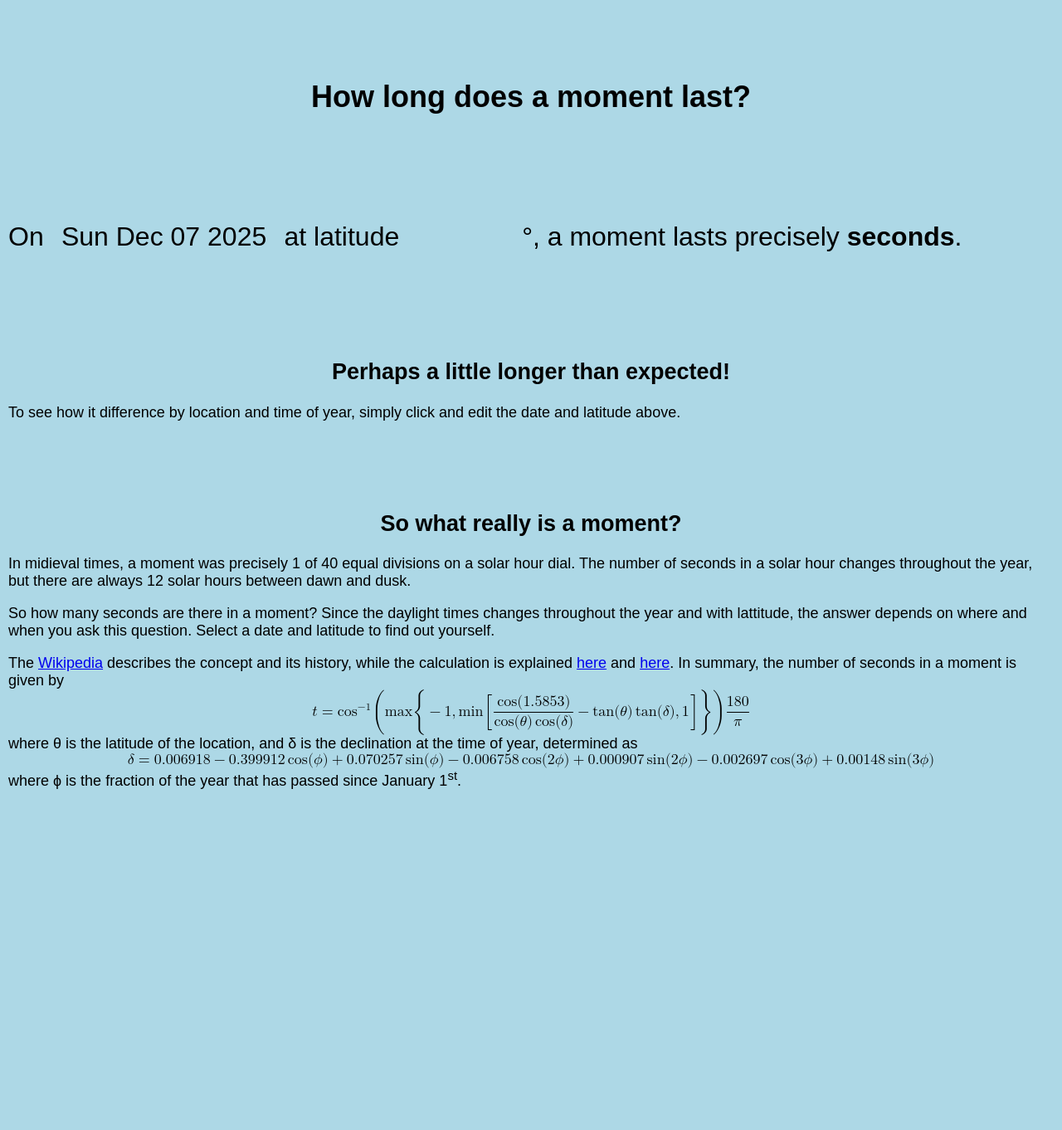
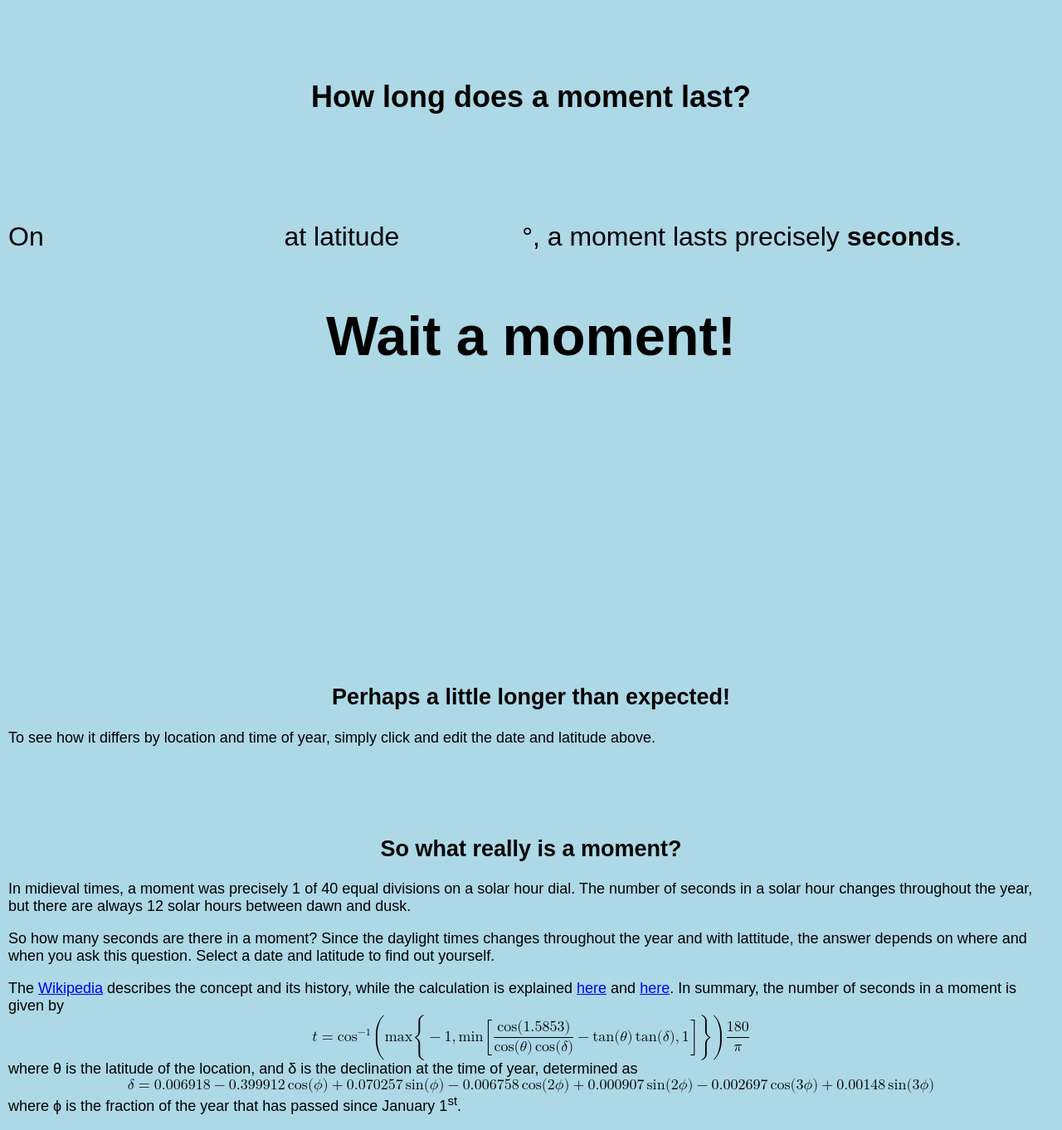
Before and after one commit to corilim/corilim.github.io, a Jekyll site: the page outreach/moment.html, which Jekyll copies as it is, in a window 1280 px wide. Shown: the whole page at 83% size. Built offline with Jekyll 4.4.1, drawn with Linux system fonts in a browser that asks for light colours; before the commit the page ends 970 px from its top, so only the background shows below that; some of the changed lines change nothing that is shown.

Commit message:
Added countdown timer.

```diff
--- a/outreach/moment.html
+++ b/outreach/moment.html
@@ -7,33 +7,67 @@
                 document.getElementsByName('latitude')[0].value = position.coords.latitude;
                 update();
             }
+            function calcMoment(latitude, time) {
+                var fractional_year =  (time / 1000 / 3600 / 24 % 365.25) * 2 * Math.PI / 365.25;
+                var declination = 0.006918 - 0.399912 * Math.cos(fractional_year) + 0.070257 * Math.sin(fractional_year) - 0.006758 * Math.cos(2 * fractional_year) + 0.000907 * Math.sin(2 * fractional_year) - 0.002697 * Math.cos(3 * fractional_year) + 0.00148 * Math.sin(3 * fractional_year)
+                function clamp(n) {
+                    return n <= -1 ? -1 : n >= 1 ? 1 : n;
+                }
+                var daylight_h = Math.acos(clamp(Math.cos(1.5853) / (Math.cos(latitude) * Math.cos(declination)) - Math.tan(latitude) * Math.tan(declination))) * 24 / Math.PI;
+                var solar_hour_s = daylight_h * 3600 / 12;
+                return solar_hour_s / 40;
+            }
+            function update(){
+                var latitude_str = document.getElementsByName('latitude')[0].value;
+                var latitude = parseFloat(latitude_str) * Math.PI / 180;
+                if (isNaN(latitude)) {
+                    if (navigator.geolocation) navigator.geolocation.getCurrentPosition(setLatitude, () => setLatitude({latitude: 0}));
+                    return;
+                }
+                if (latitude_str.toLowerCase().includes('s')) {latitude = -latitude;}
 
-            function update(){
                 var time = Date.parse(document.getElementsByName('time')[0].value);
                 if (isNaN(time)) {
                     var today = new Date();
                     document.getElementsByName('time')[0].value = today.toDateString();
                     var time = today.getTime();
                 }
-                var day_of_year = time / 1000 / 3600 / 24 % 365.25 + 1;
 
-                var latitude_str = document.getElementsByName('latitude')[0].value;
-                var latitude = parseFloat(latitude_str) * Math.PI / 180;
-                if (isNaN(latitude)) {
-                    if (navigator.geolocation) navigator.geolocation.getCurrentPosition(setLatitude);
-                    return;
+                document.getElementById('duration').innerHTML = calcMoment(latitude, time).toFixed(1);
+            }
+            function startCountDown() {
+                t = parseFloat(document.getElementById('duration').innerHTML)
+                if (isNaN(t)) return;
+
+                var b = document.getElementById('wait');
+                if (b.endTime) {
+                    clearTimeout(b.timeout);
+                    delete b.timeout;
+                    delete b.endTime;
+                    b.value = b.initialValue;
+                    delete b.initialValue;
+                    b.classList.remove('counting');
+                } else {
+                    b.initialValue = b.value;
+                    b.classList.add('counting');
+                    b.endTime = new Date().getTime() + t * 1000;
+                    b.value = t.toFixed() + 's';
+                    b.timeout = setTimeout(countDown, (t % 1) * 1000);
                 }
-                if (latitude_str.toLowerCase().includes('s')) {latitude = -latitude;}
-
-                var fractional_year =  (day_of_year - 1) * 2 * Math.PI / 365.25;
-                var declination = 0.006918 - 0.399912 * Math.cos(fractional_year) + 0.070257 * Math.sin(fractional_year) - 0.006758 * Math.cos(2 * fractional_year) + 0.000907 * Math.sin(2 * fractional_year) - 0.002697 * Math.cos(3 * fractional_year) + 0.00148 * Math.sin(3 * fractional_year)
-                function clamp(n) {
-                    return n <= -1 ? -1 : n >= 1 ? 1 : n;
+            }
+            function countDown(t) {
+                var b = document.getElementById('wait');
+                rt = b.endTime - new Date().getTime();
+                if (rt >= 0) {
+                    b.value = (rt / 1000).toFixed() + 's';
+                    b.timeout = setTimeout(countDown, rt % 1000);
+                } else {
+                    delete b.timeout;
+                    delete b.endTime;
+                    b.value = b.initialValue;
+                    delete b.initialValue;
+                    b.classList.remove('counting');
                 }
-                var daylight_h = Math.acos(clamp(Math.cos(1.5853) / (Math.cos(latitude) * Math.cos(declination)) - Math.tan(latitude) * Math.tan(declination))) * 24 / Math.PI;
-                var solar_hour_s = daylight_h * 3600 / 12;
-                var moment = solar_hour_s / 40;
-                document.getElementById('duration').innerHTML = moment.toFixed(1);
             }
         </script>
         <style>
@@ -66,21 +100,42 @@
             input:hover {
                 color: darkred;
             }
+            input#wait {
+                border: 20pt;
+                border-radius: 20pt;
+                align-self: center;
+                width: 100%;
+                height: 150pt;
+                font-size: 50pt;
+                font-weight: bold;
+                text-align: center;
+            }
+            input#wait.counting {
+                color: darkred;
+                background-color: lightblue;
+                font-size: 100pt;
+            }
         </style>
     </head>
     <body onload="update()">
         <div>
             <h1>How long does a moment last?</h1>
-            <form>
+            <form action="javascript:startCountDown()">
                 <label for="time">On</label>
                 <input type="text" name="time" size="12" onchange="update()">
                 <label for="latitude">at latitude</label>
                 <input type="text" name="latitude" size="5" onchange="update()">°,
                 a moment lasts precisely <b><span id="duration"> </span> seconds</b>.
+                <input type="submit" id="wait" value="Wait a moment!">
             </form>
 
+            <br>
+            <br>
+            <br>
+            <br>
+
             <h2>Perhaps a little longer than expected!</h2>
-            To see how it difference by location and time of year, simply click and edit the date and latitude above.
+            To see how it differs by location and time of year, simply click and edit the date and latitude above.
 
             <h2>So what really is a moment?</h2>
             <p>
```
